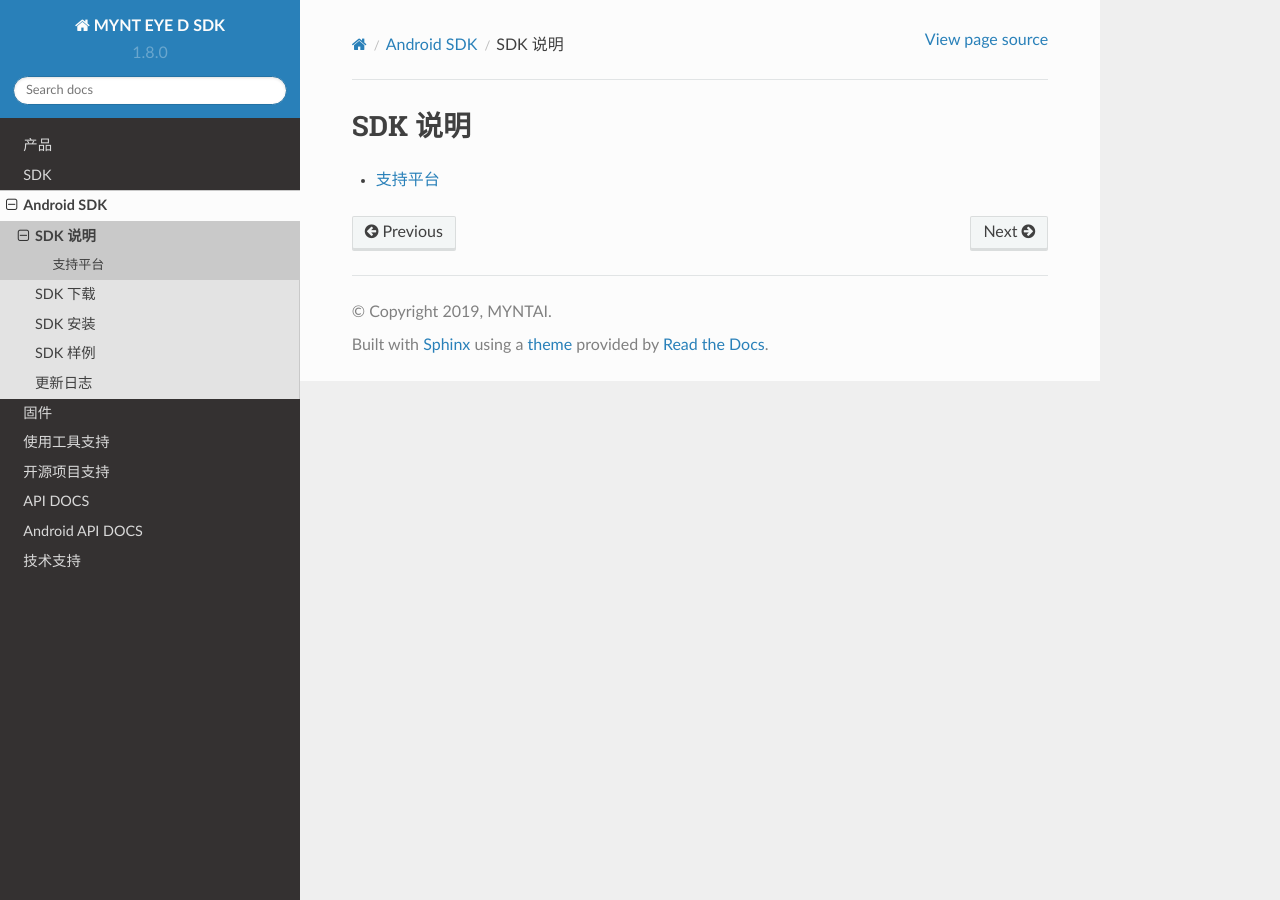
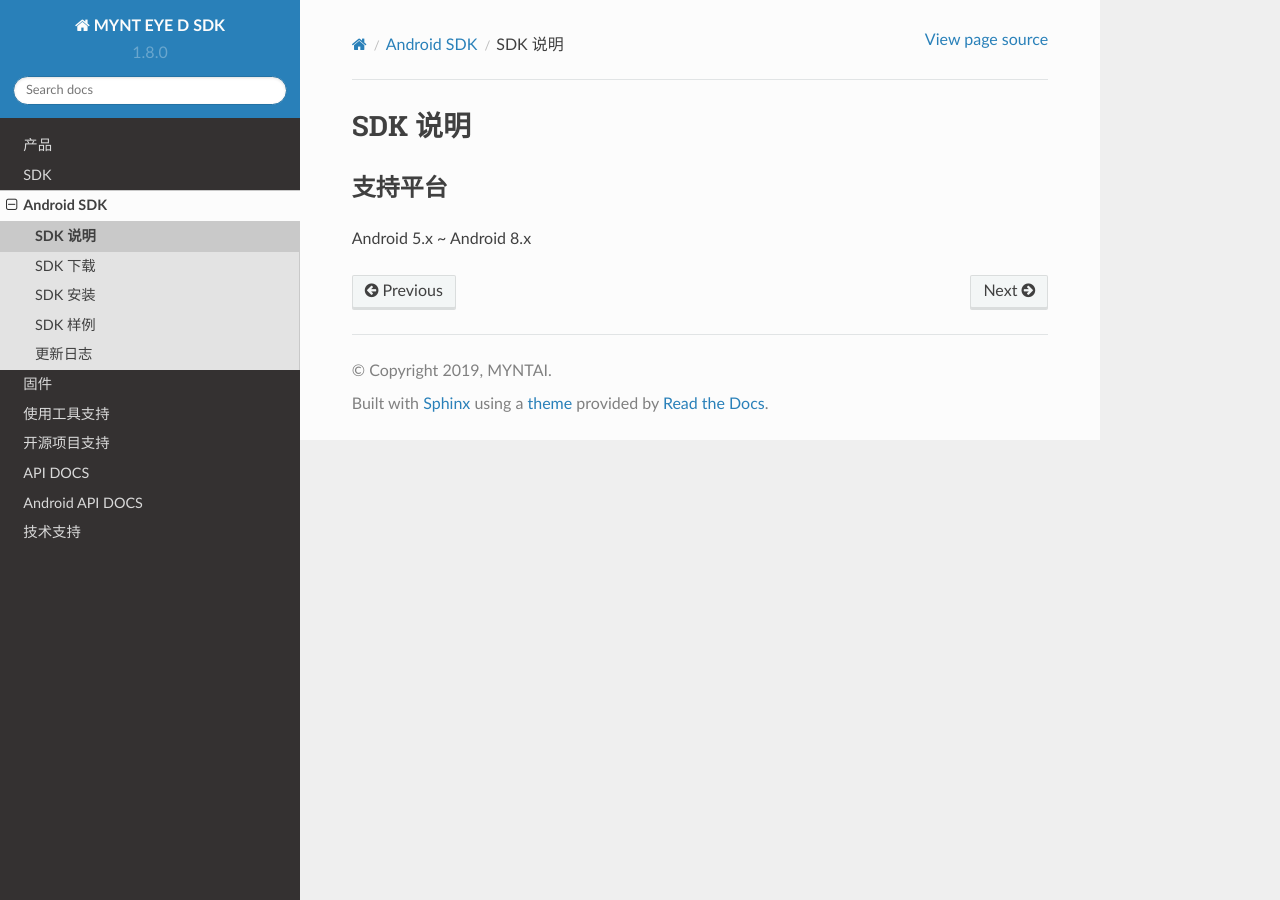
Before and after one commit to slightech/MYNT-EYE-D-SDK-Docs-zh_CN, a Sphinx documentation site: the page built from docs/android_sdk/sdk_info.rst, in a window 1280 px wide. Built offline with Sphinx 7.4.7 and the Read the Docs theme 2.0.0, drawn with Linux system fonts in a browser that asks for light colours.

Commit message:
fix: details

```diff
--- a/docs/android_sdk/sdk_info.rst
+++ b/docs/android_sdk/sdk_info.rst
@@ -1,7 +1,7 @@
 SDK 说明
 ==================
 
-.. toctree::
-   :maxdepth: 2
+支持平台
+--------
 
-   support_plat
+Android 5.x ~ Android 8.x
--- a/docs/android_sdk/support_plat.rst
+++ /dev/null
@@ -1,4 +0,0 @@
-支持平台
-========
-
-Android 5.x ~ Android 8.x
--- a/docs/product/imu_coord.rst
+++ b/docs/product/imu_coord.rst
@@ -3,6 +3,9 @@
 IMU 坐标系统
 ============
 
+D1000
+-----
+
 IMU 坐标系统为右手系，坐标轴方向如下：
 
 .. image:: ../static/images/product/mynteye_d_imu_coord.jpg
--- a/docs/product/surface_d1000.rst
+++ b/docs/product/surface_d1000.rst
@@ -12,10 +12,6 @@ D1000 尺寸与结构
 .. image:: ../static/images/product/mynteye_surface.jpg
 
 A. 摄像头：摄像头传感器镜头，在使用中请注意保护，以避免成像质量下降。
-
-B. 红外结构光发射器及开孔：通过红外结构光可有效解决白墙等无纹理表面的视觉计算。(非
-IR 版，此孔保留，但内部无结构光发射装置)
-
+B. 红外结构光发射器及开孔：通过红外结构光可有效解决白墙等无纹理表面的视觉计算。(非 IR 版，此孔保留，但内部无结构光发射装置)
 C. USB Micro-B 接口及固定孔：使用中，插上 USB Micro-B数据线后，请使用接口端的螺丝紧固接口，以避免使用中损坏接口，也保证数据连接的稳定性。
-
 D. 1/4 英寸标准固定螺孔：用于将双目摄像头固定于摄影三角架等装置。
--- a/docs/product/surface_d1200.rst
+++ b/docs/product/surface_d1200.rst
@@ -12,8 +12,5 @@ D1200 尺寸与结构
 .. image:: ../static/images/product/mobile_D1200结构图.png
 
 A. 摄像头：摄像头传感器镜头，在使用中请注意保护，以避免成像质量下降。
-
-B. 红外结构光发射器及开孔：通过红外结构光可有效解决白墙等无纹理表面的视觉计算。(非
-IR 版，此孔保留，但内部无结构光发射装置)
-
+B. 红外结构光发射器及开孔：通过红外结构光可有效解决白墙等无纹理表面的视觉计算。(非 IR 版，此孔保留，但内部无结构光发射装置)
 C. type-c口连接。
```
